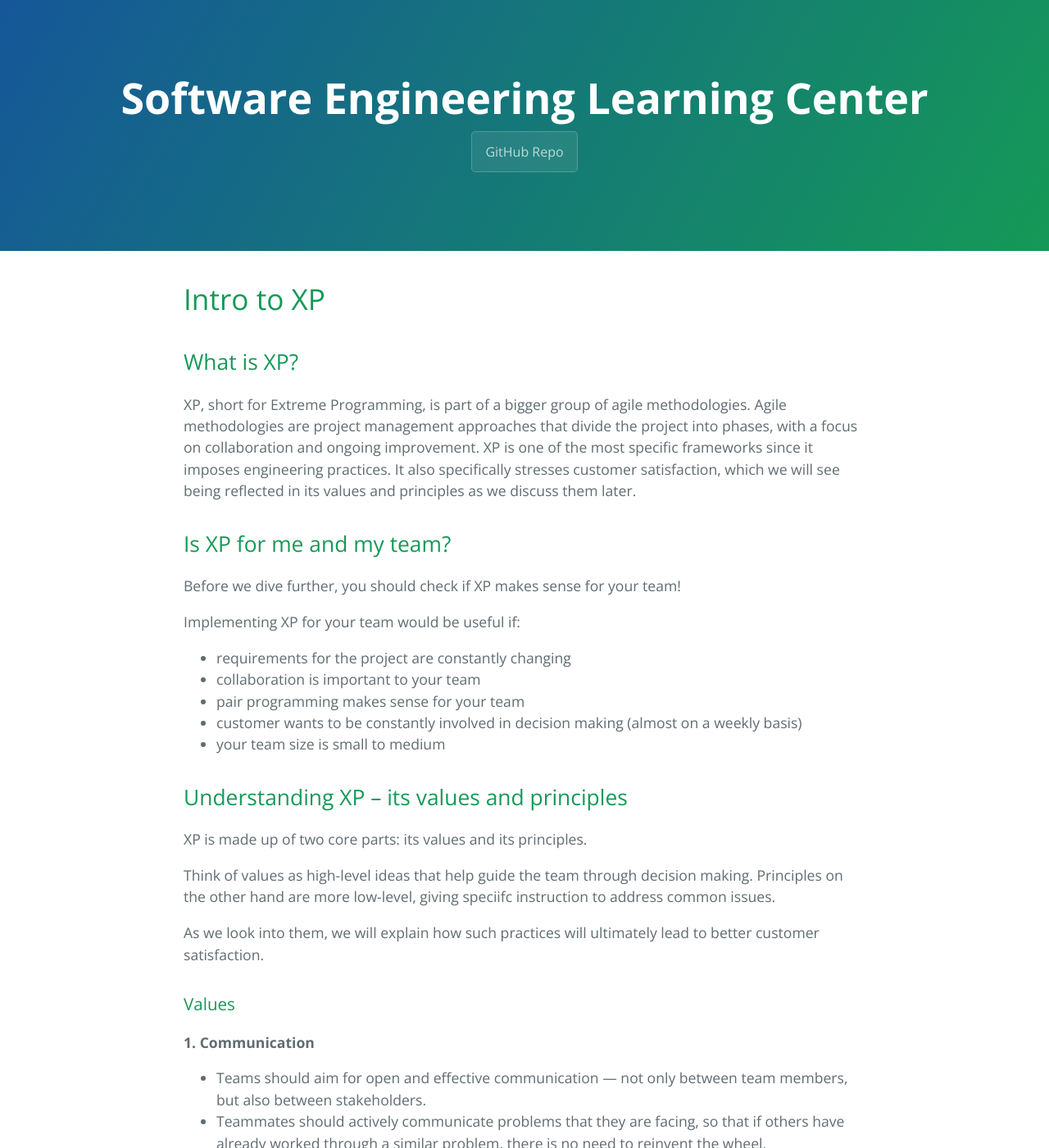
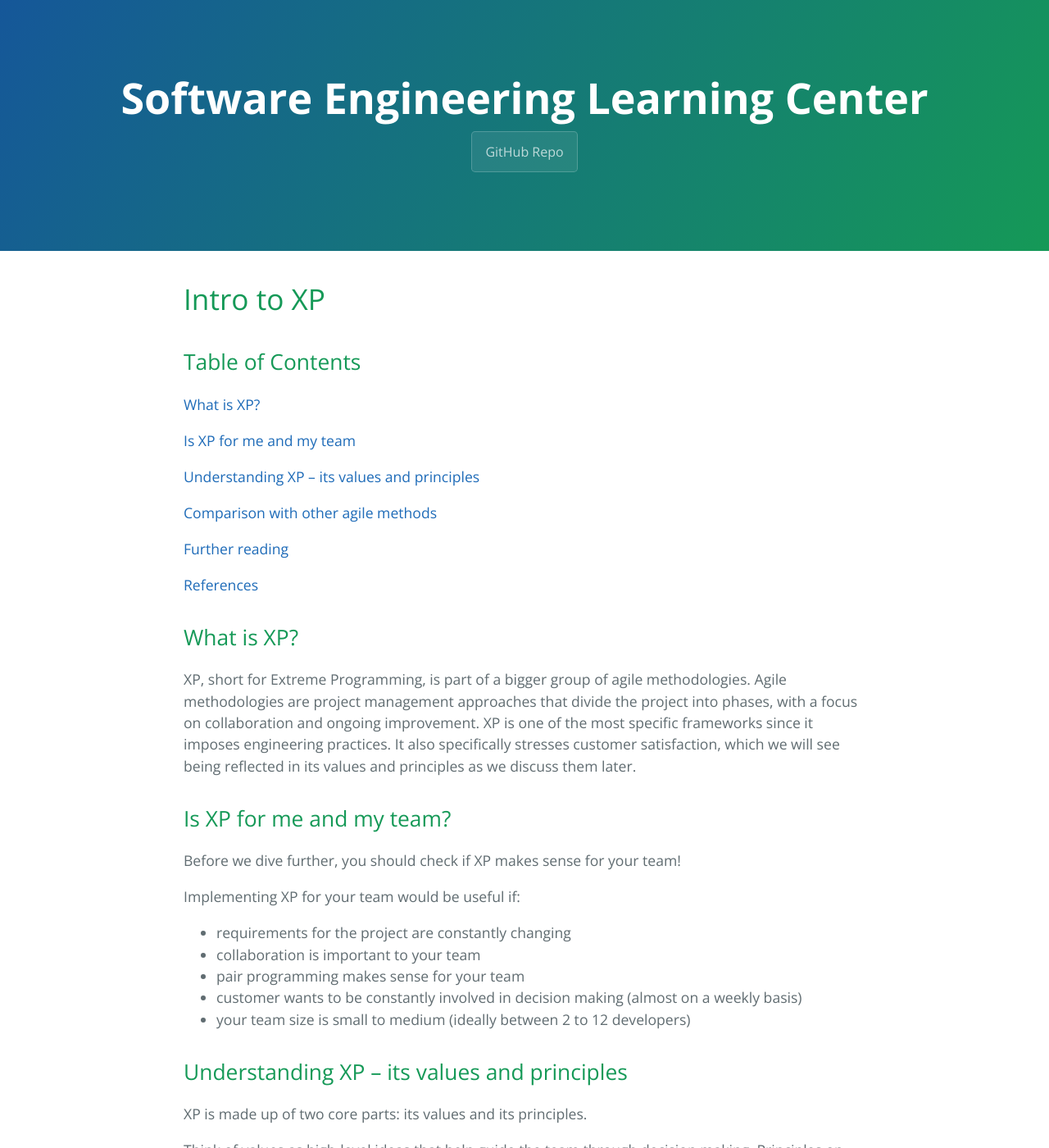
Before and after one commit to learning-software-engineering/learning-software-engineering.github.io, a Jekyll site: the page built from Topics/Software_Engineering/XP.md, in a window 1280 px wide and 1400 px high. Shown: the whole window at 82% size. Built offline with Jekyll 4.4.1, drawn with Linux system fonts in a browser that asks for light colours; our own code applies the rules of GitHub Pages for plain Markdown files; some of the changed text lies outside the part shown.

Commit message:
made changes suggested by varygx

```diff
--- a/Topics/Software_Engineering/XP.md
+++ b/Topics/Software_Engineering/XP.md
@@ -1,4 +1,18 @@
 # Intro to XP
+
+## Table of Contents
+[What is XP?](#what-is-xp)
+
+[Is XP for me and my team](#is-xp-for-me-and-my-team)
+
+[Understanding XP -- its values and principles](#understanding-xp----its-values-and-principles)
+
+[Comparison with other agile methods](#comparison-with-other-agile-methodologies)
+
+[Further reading](#further-reading)
+
+[References](#references)
+
 
 ## What is XP?
 XP, short for Extreme Programming, is part of a bigger group of agile methodologies. Agile methodologies are project management approaches that divide the project into phases, with a focus on collaboration and ongoing improvement. XP is one of the most specific frameworks since it imposes engineering practices. It also specifically stresses customer satisfaction, which we will see being reflected in its values and principles as we discuss them later.
@@ -12,7 +26,7 @@ Implementing XP for your team would be useful if:
 * collaboration is important to your team
 * pair programming makes sense for your team
 * customer wants to be constantly involved in decision making (almost on a weekly basis)
-* your team size is small to medium
+* your team size is small to medium (ideally between 2 to 12 developers)
 
 
 ## Understanding XP -- its values and principles
@@ -66,7 +80,7 @@ There are a lot of principles when it comes to XP, but here we have summarized o
 
 ## Comparison with other agile methodologies
 
-### XP vs Scrum
+### XP vs [Scrum](../Software_Engineering/Scrum.md)
 
 **1. Duration of sprints.** Scrum teams usually work on sprints that are 2 weeks to 1 month long. XP sprints are usually only 1 to 2 weeks long.
 
@@ -74,7 +88,7 @@ There are a lot of principles when it comes to XP, but here we have summarized o
 
 **3. XP prescribes engineering practices.** As we have discussed, XP has a lot of specific implementation details that developers need to follow.
 
-### XP vs Waterfall
+### XP vs [Waterfall](../Software_Engineering/Waterfall.md)
 
 **1. Plan as you go.** Instead of a separate planning phase, planning takes place at the beginning of each sprint, which only lasts 1-2 weeks each.
 
```
Also changed, not shown: Topics/Software_Engineering.md (+1 -1 lines).
